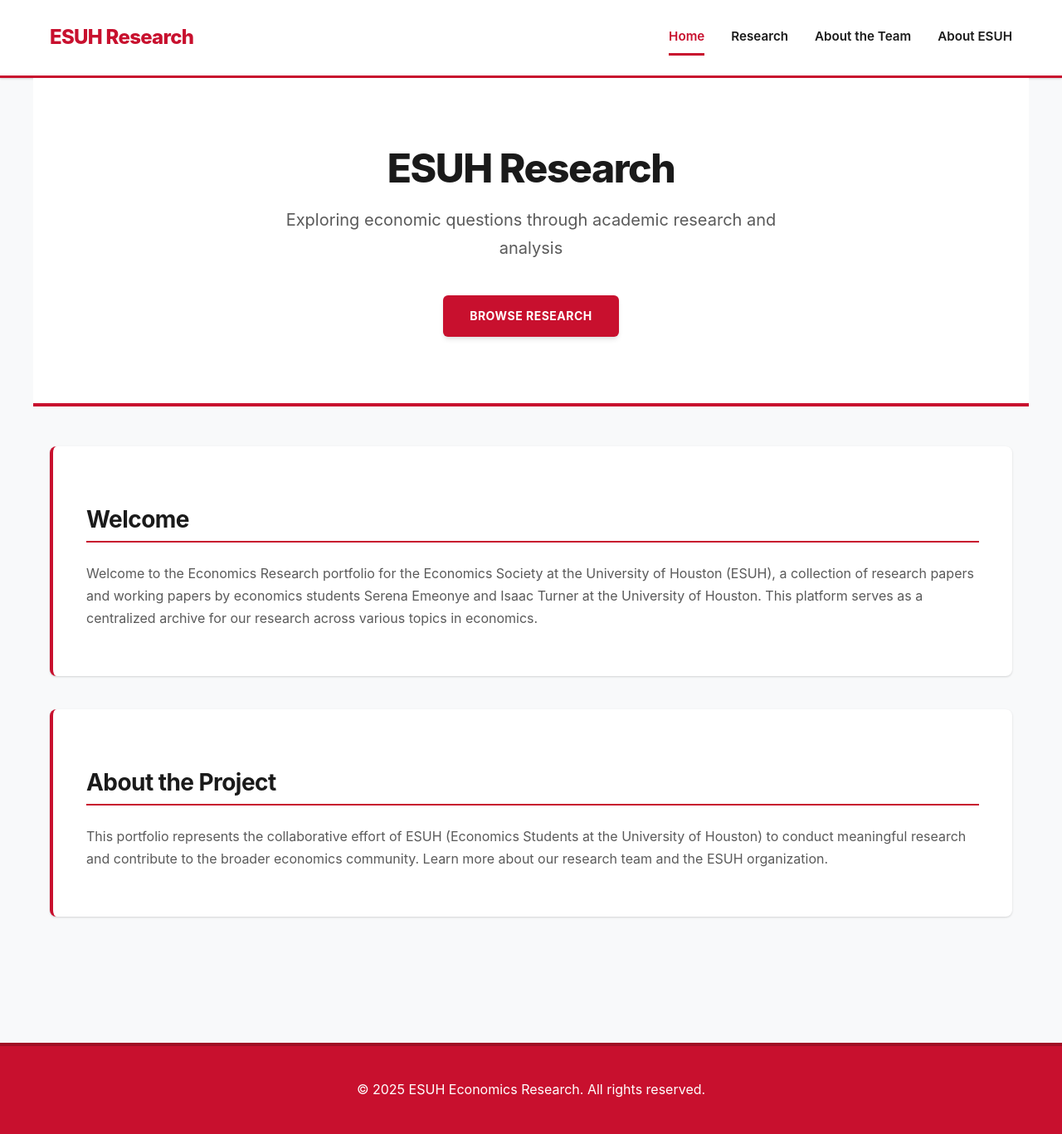
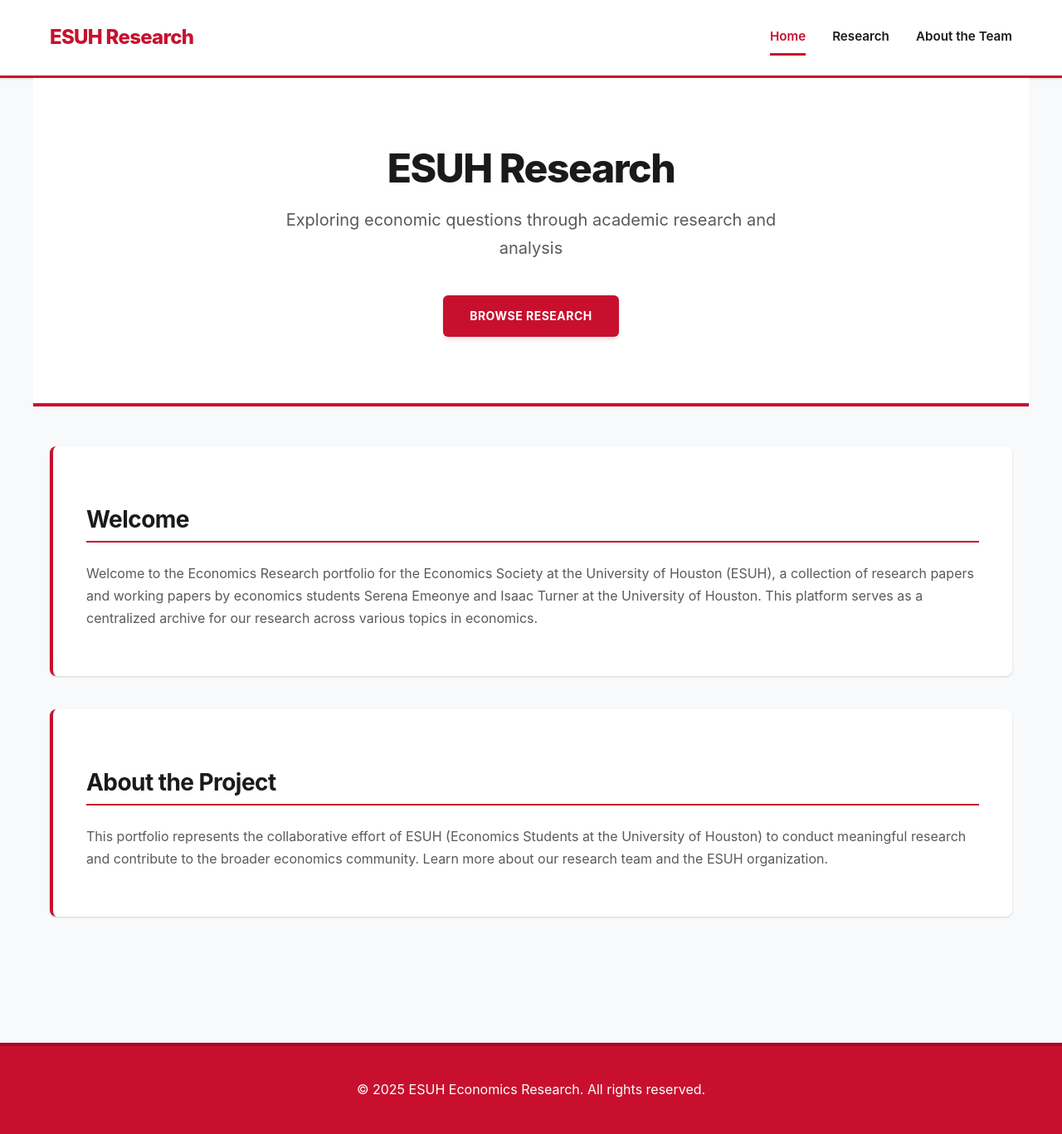
Before and after one commit to econsociety/esuh, a Jekyll site: the page built from index.html, in a window 1280 px wide. Shown: the whole page at 83% size. Built offline with Jekyll 4.4.1, drawn with Linux system fonts in a browser that asks for light colours.

Commit message:
Update header.html

```diff
--- a/_includes/header.html
+++ b/_includes/header.html
@@ -8,7 +8,6 @@
         <a href="{{ '/' | relative_url }}" {% if page.url == '/' %}class="active"{% endif %}>Home</a>
         <a href="{{ '/research' | relative_url }}" {% if page.url contains '/research' or page.layout == 'research' %}class="active"{% endif %}>Research</a>
         <a href="{{ '/about-team' | relative_url }}" {% if page.url contains '/about-team' %}class="active"{% endif %}>About the Team</a>
-        <a href="{{ '/about-esuh' | relative_url }}" {% if page.url contains '/about-esuh' %}class="active"{% endif %}>About ESUH</a>
       </nav>
     </div>
   </div>
```
